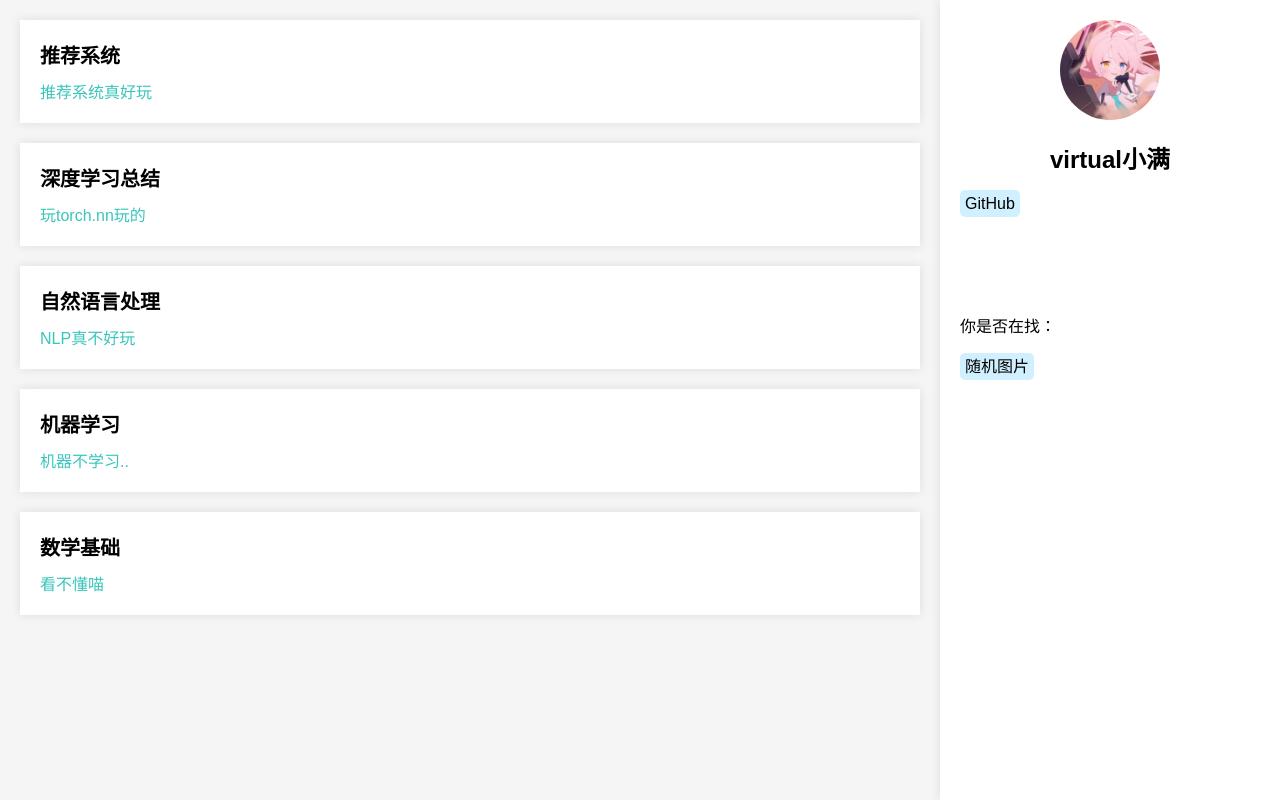
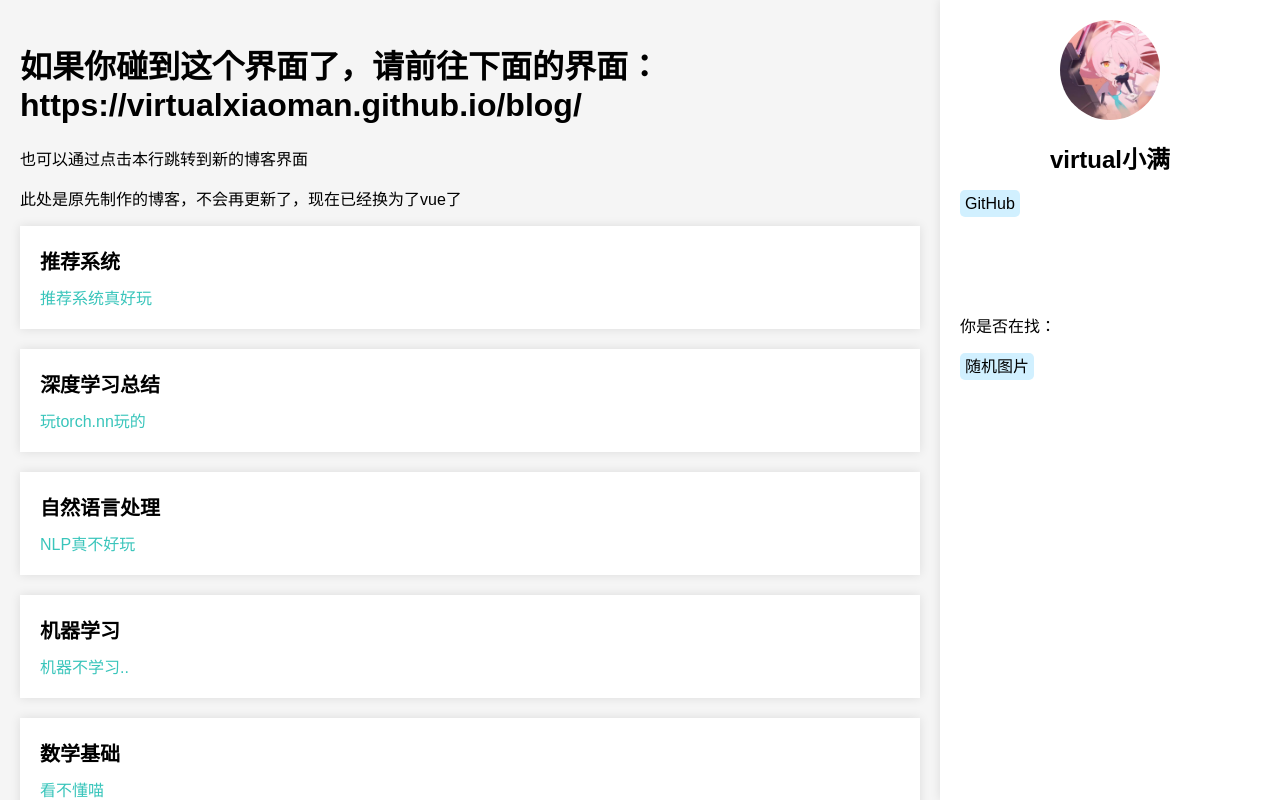
Before and after one commit to virtualxiaoman/virtualxiaoman.github.io, a plain HTML site: page index.html in a window 1280 px wide. Drawn offline with Linux system fonts and the light colour scheme.

Commit message:
本仓库停止更新

```diff
--- a/index.html
+++ b/index.html
@@ -11,6 +11,11 @@
 <body>
     <div class="container">
         <div class="content">
+            <div class="header">
+                <h1>如果你碰到这个界面了，请前往下面的界面：https://virtualxiaoman.github.io/blog/</h1>
+                <a href="https://virtualxiaoman.github.io/blog/">也可以通过点击本行跳转到新的博客界面</a>
+                <p>此处是原先制作的博客，不会再更新了，现在已经换为了vue了</p>
+            </div>
             <div class="article">
                 <a href="article/推荐系统.html">
                 <h3>推荐系统</h3>
```
